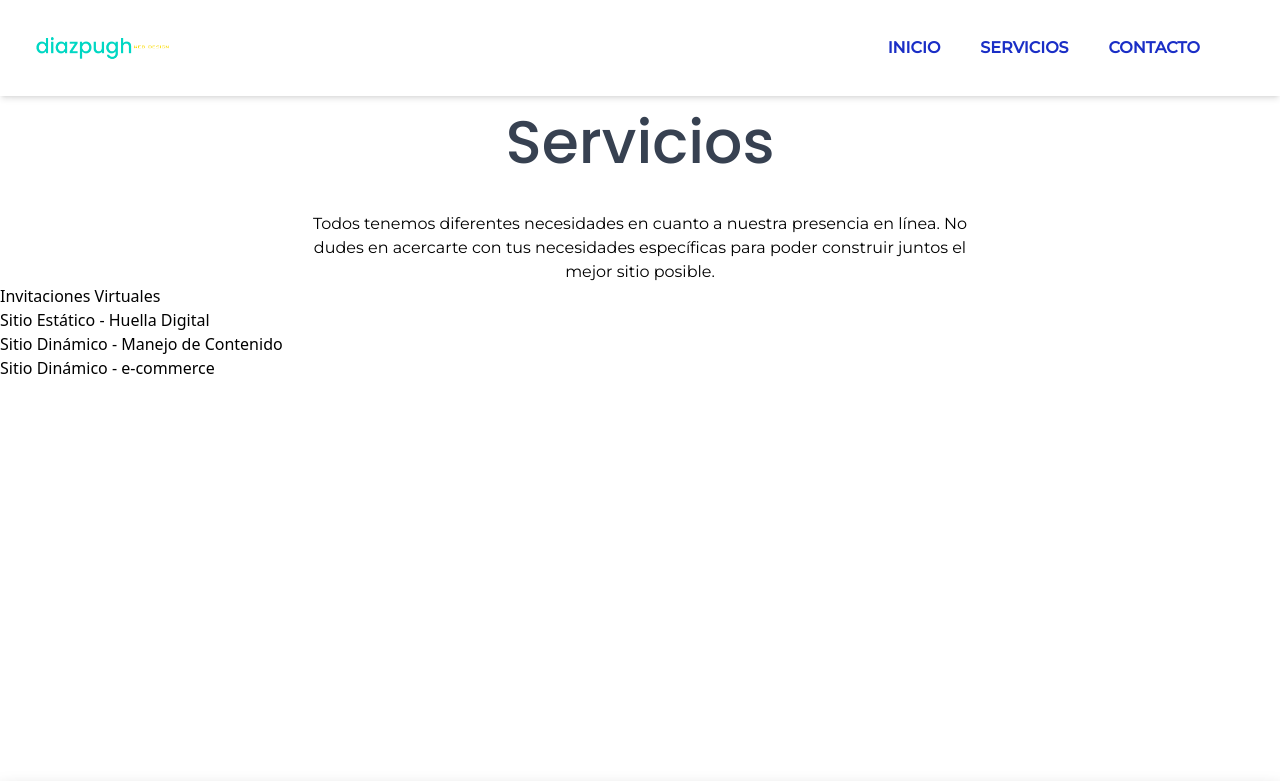
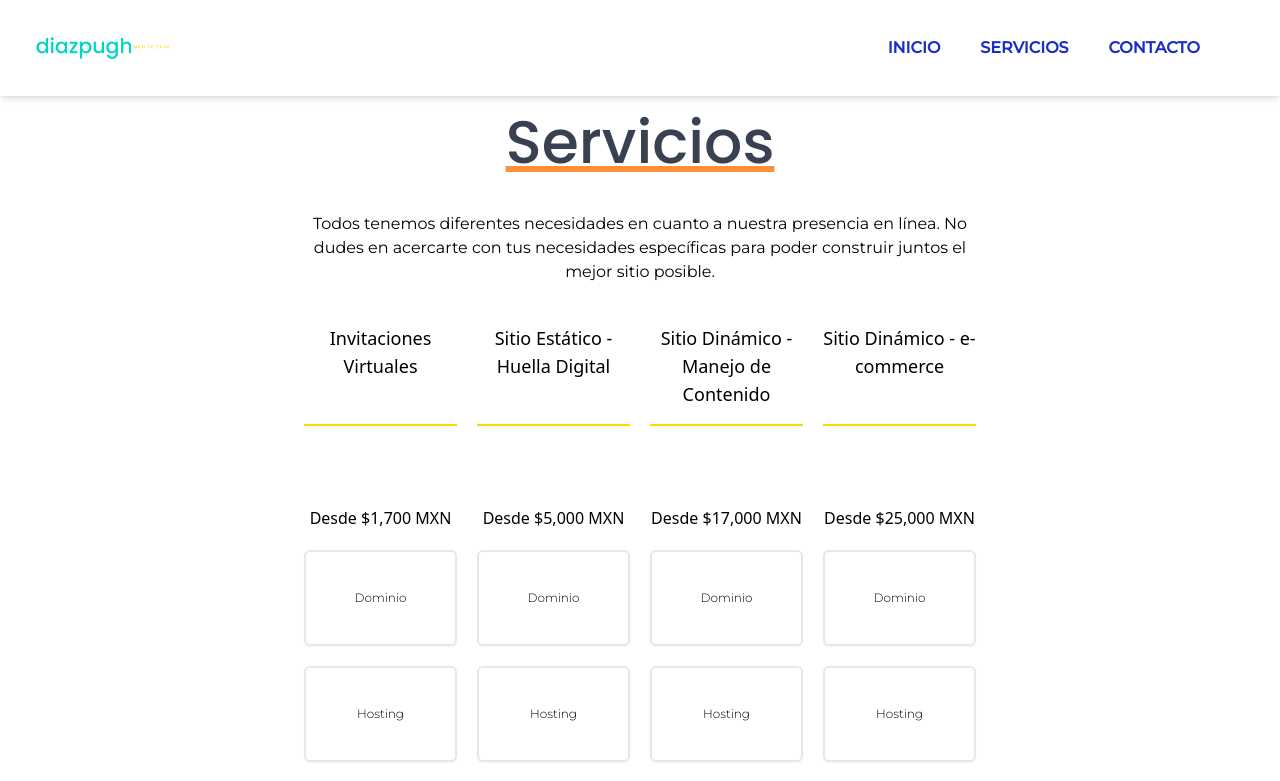
Before and after one commit to alejandrodiazpugh/diazpugh-homepage, a Next.js app: page /servicios in a window 1280 px wide. Shown: the top 781 px of the page. Built offline with nearby package versions, Linux system fonts and the light colour scheme.

Commit message:
servicios progress

```diff
--- a/components/PricingColumn.tsx
+++ b/components/PricingColumn.tsx
@@ -1,4 +1,4 @@
-import React from 'react';
+import React from "react";
 
 type Props = {
   header: string;
@@ -8,8 +8,14 @@ type Props = {
 
 export default function PricingColumn({ header, cells, price }: Props) {
   return (
-		<div>
-			<h3>{header}</h3>
+    <div className="flex flex-col gap-5 items-center">
+      <h3 className=" text-center lg:h-20 text-lg">{header}</h3>
+	  <div className="w-full h-0.5 bg-yellow"></div>
+	  <div className="h-10"></div>
+      <h4 className="text-md">Desde ${price.toLocaleString('en-us')} MXN</h4>
+	  {cells.map((cell) => (
+        <div className="font-sourceCode rounded-md shadow-sm px-2 grid place-content-center w-full border-2 text-center font-light text-xs h-24 hover:bg-orange cursor-pointer hover:text-white transition-all" key={cells.indexOf(cell)}>{cell}</div>
+      ))}
     </div>
   );
 }
--- a/components/PricingTable.tsx
+++ b/components/PricingTable.tsx
@@ -7,9 +7,8 @@ type Props = {
 };
 
 export default function PricingTable({ tableContent }: Props) {
-	console.log(tableContent);
 	return (
-		<section>
+		<section className='mx-auto max-w-2xl grid gap-5 grid-cols-1 lg:grid-cols-4'>
 			{tableContent.map((tier) => (
 				<PricingColumn
 					key={tier.id}
--- a/data/pricing.json
+++ b/data/pricing.json
@@ -26,9 +26,9 @@
       "2 Rondas de revisiones",
       "Contenido estático",
       "Conexión de correo electrónico con dominio del sitio",
-            "Generación de íconos e imágenes para utilizar en el sitio",
       "Uso ílimitado de imágenes",
       "Formulario de contacto y/o boletín conectado a un correo electrónico y base de datos",
+      "Generación de íconos e imágenes para utilizar en el sitio",
       "Sitio optimizado para SEO"
     ],
     "pricePoint": 5000
@@ -44,9 +44,9 @@
       "3 Rondas de revisiones",
       "Contenido dinámico conectado desde un programa de CMS",
       "Conexión de correo electrónico con dominio del sitio",
-            "Generación de íconos e imágenes para utilizar en el sitio",
       "Uso ílimitado de imágenes",
       "Formulario de contacto y/o boletín conectado a un correo electrónico y base de datos",
+      "Generación de íconos e imágenes para utilizar en el sitio",
       "Sitio optimizado para SEO",
       "Página de administrador para modificar contenido",
       "Sección de comentarios en el contenido"
@@ -64,9 +64,9 @@
       "3 Rondas de revisiones",
       "Contenido dinámico conectado desde un programa de CMS y a base de datos",
       "Conexión de correo electrónico con dominio del sitio",
-            "Generación de íconos e imágenes para utilizar en el sitio",
       "Uso ílimitado de imágenes",
       "Formulario de contacto y/o boletín conectado a un correo electrónico y base de datos",
+      "Generación de íconos e imágenes para utilizar en el sitio",
       "Sitio optimizado para SEO",
       "Página de administrador para modificar contenido",
       "Sección de comentarios en el contenido",
@@ -76,5 +76,4 @@
     ],
     "pricePoint": 25000
   }
-
 ]
--- a/pages/index.tsx
+++ b/pages/index.tsx
@@ -50,7 +50,7 @@ export default function Home({ servicesData, cardData }: Props) {
 			</Head>
 			<article
 				id="hero"
-				className="relative z-50 grid h-screen w-screen snap-y snap-mandatory grid-cols-2 flex-col-reverse text-blue"
+				className="relative z-50 grid w-screen snap-y snap-mandatory grid-cols-2 flex-col-reverse text-blue"
 			>
 				<motion.div
 					initial={{ x: '-100%' }}
--- a/pages/servicios.tsx
+++ b/pages/servicios.tsx
@@ -29,7 +29,7 @@ export default function precios({ allPricingData }: Props) {
 				<title>diazpugh - Servicios</title>
 			</Head>
 			<main className="relative w-screen">
-				<h2 className="capitalized mx-auto max-w-md pt-28 text-center font-poppins text-4xl font-[500] text-gray-700 md:max-w-2xl md:text-6xl">
+				<h2 className="capitalized underline decoration-orange mx-auto max-w-md pt-28 text-center font-poppins text-4xl font-[500] text-gray-700 md:max-w-2xl md:text-6xl">
 					Servicios
 				</h2>
 				<div className="w-10 py-5"></div>
@@ -41,7 +41,9 @@ export default function precios({ allPricingData }: Props) {
 						mejor sitio posible.
 					</p>
 				</section>
+				<div className="h-10"></div>
 				<PricingTable tableContent={allPricingData} />
+				<div className="h-10"></div>
 			</main>
 		</Layout>
 	);
```
Lines whose indentation alone changed are shown as unchanged.
